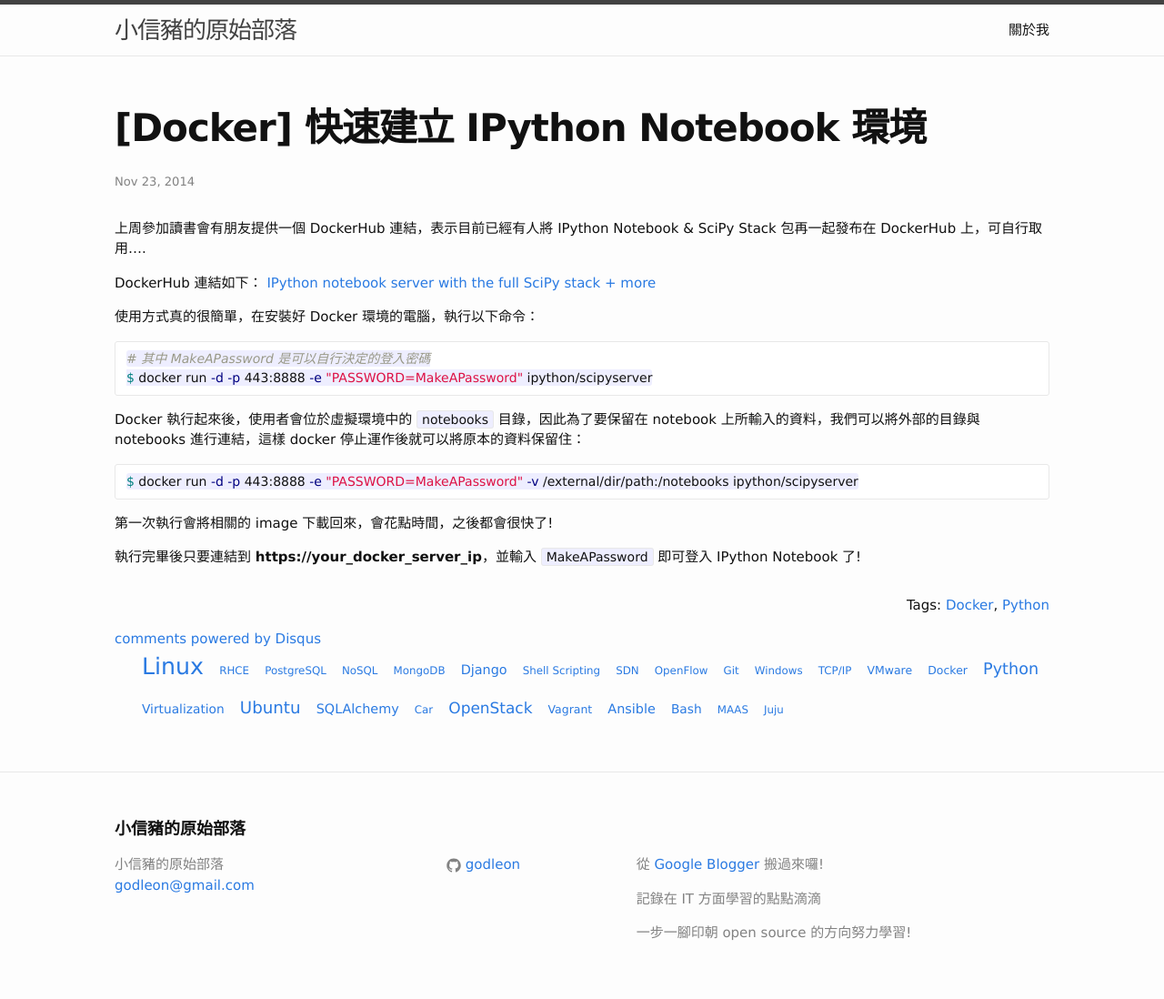
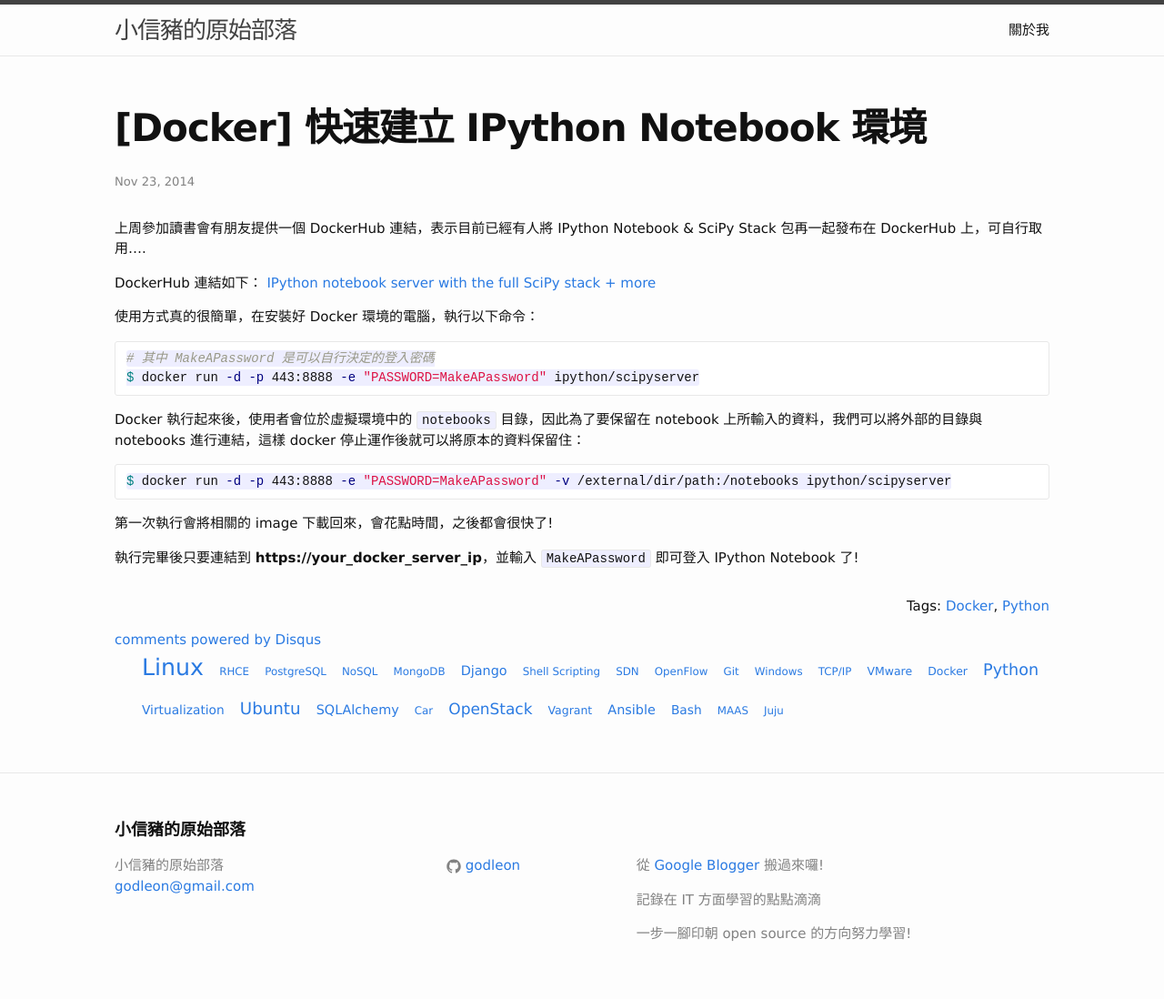
Before and after one commit to casper2048/godleon.github.io, a Jekyll site: the page built from _posts/2014/2014-11-23-use-docker-to-rapidly-create-ipython-notebook-environments.md, in a window 1280 px wide. Shown: the whole page at 91% size. Built offline with Jekyll 4.4.1, drawn with Linux system fonts in a browser that asks for light colours; Markdown is read by kramdown in place of the engine named in the settings; comment, search, counter and statistics services are not loaded.

```diff
--- a/_sass/_base.scss
+++ b/_sass/_base.scss
@@ -130,7 +130,7 @@
 pre,
 code {
     font-size: 14px;
-    font-family: $base-font-family;
+    font-family: Courier New;
 	border: 1px solid $grey-color-light;
     border-radius: 3px;
     background-color: #eef;
```
